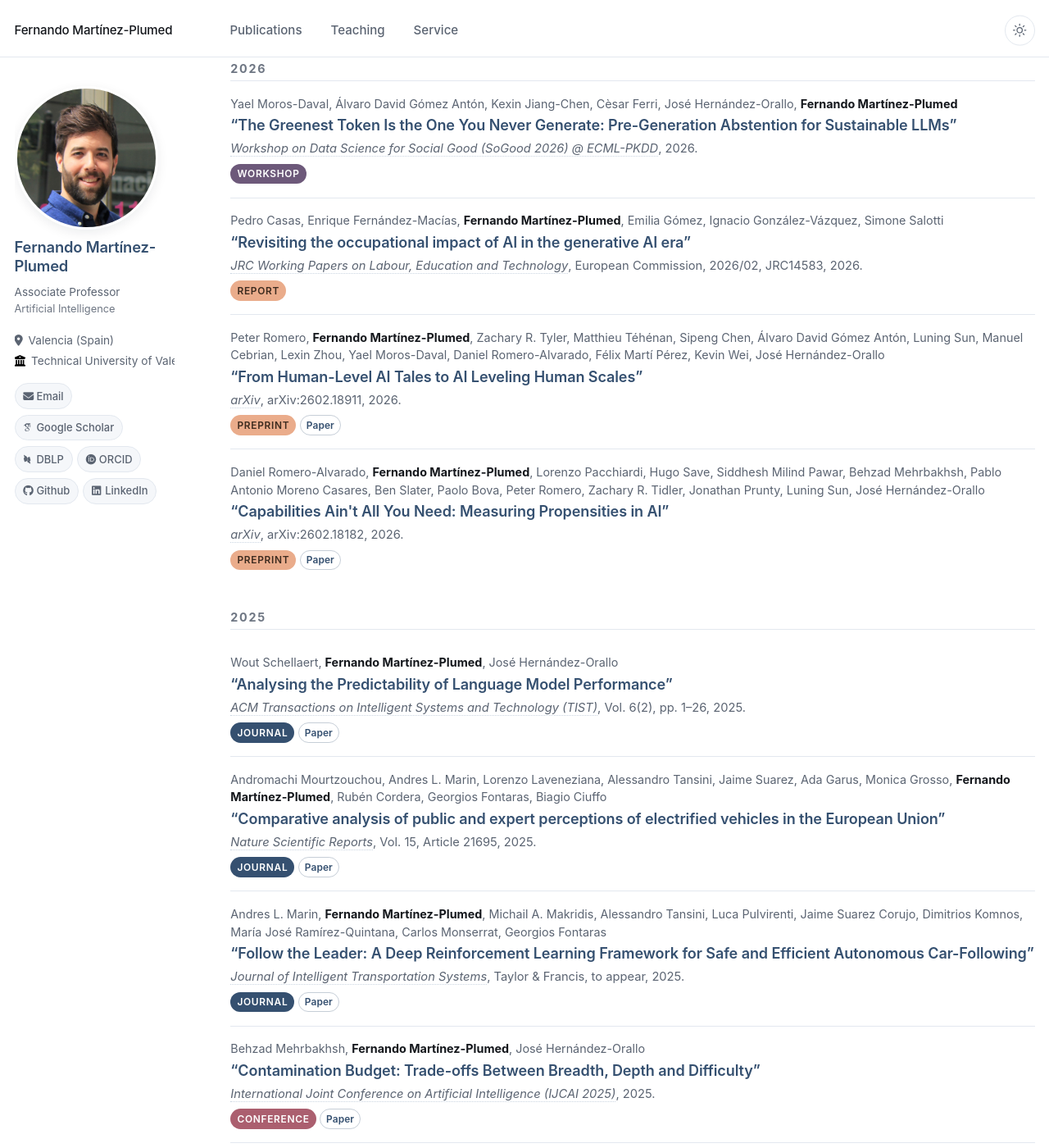
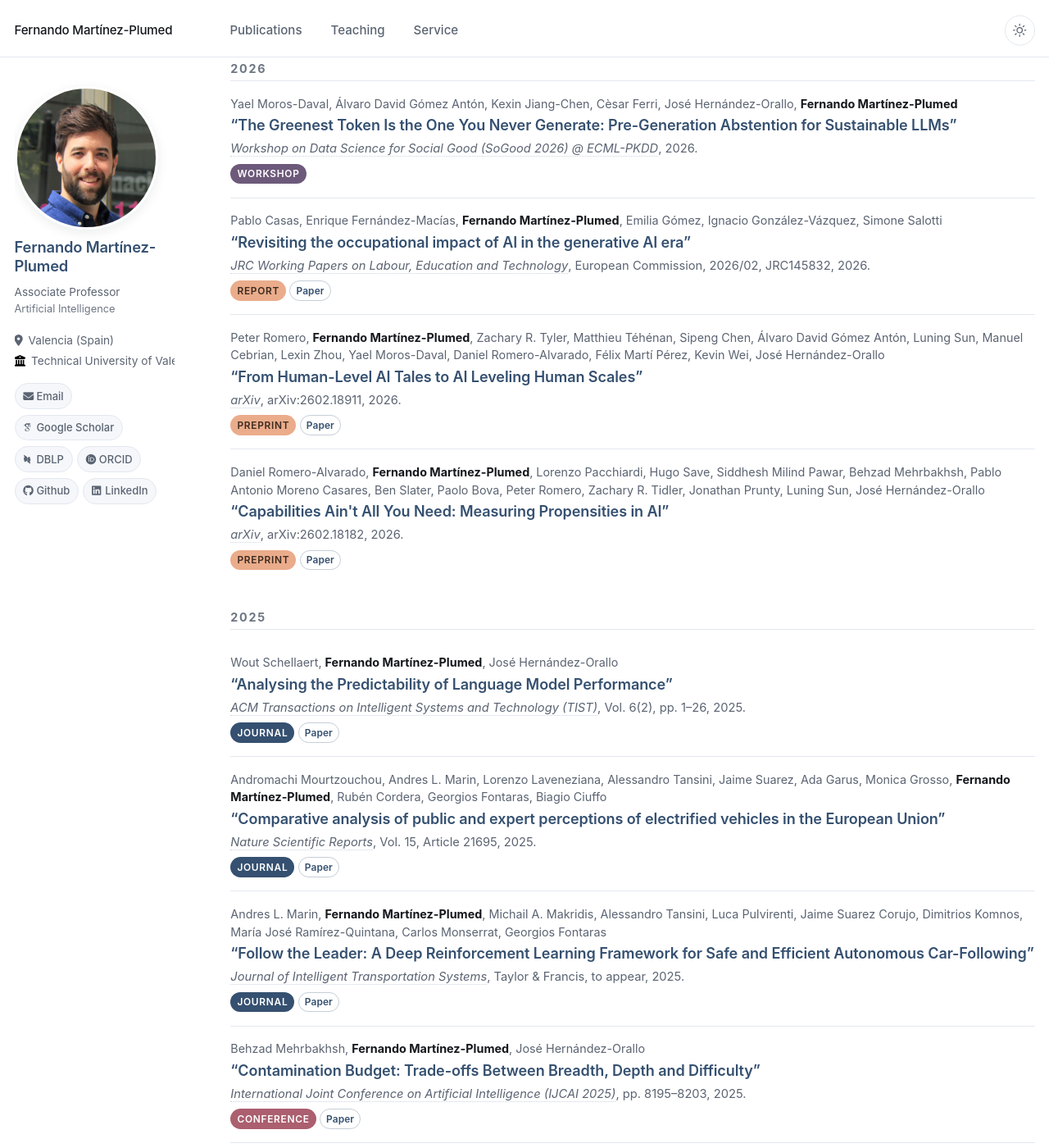
Before and after one commit to nandomp/nandomp.github.io, a Jekyll site: the page built from _pages/publications.md, in a window 1280 px wide and 1400 px high, scrolled down 2324 px. Shown: the whole window at 82% size. Built offline with Jekyll 4.4.1, drawn with Linux system fonts in a browser that asks for light colours; some web fonts are replaced; some of the changed text lies outside the part shown.

Commit message:
Update publications.yml

```diff
--- a/_data/publications.yml
+++ b/_data/publications.yml
@@ -83,7 +83,7 @@
       type: journal
 
     - title: "A Rising Tide: Revisiting the Occupational Impact of AI in the Generative Era"
-      authors: Enrique Fernández Macias, Enrique Pablo Casas, Fernando Martínez-Plumed, Ignacio González-Vázquez, Emilia Gómez, Simone Salotti
+      authors: Pablo Casas, Enrique Fernández-Macías, Fernando Martínez-Plumed, Ignacio González-Vázquez, Emilia Gómez, Simone Salotti
       url: https://www.sciencedirect.com/science/article/pii/S0954349X26001396
       venue: Structural Change and Economic Dynamics
       venue_url: https://www.sciencedirect.com/journal/structural-change-and-economic-dynamics
@@ -143,10 +143,11 @@
       type: workshop
 
     - title: Revisiting the occupational impact of AI in the generative AI era
-      authors: Pedro Casas, Enrique Fernández-Macías, Fernando Martínez-Plumed, Emilia Gómez, Ignacio González-Vázquez, Simone Salotti
+      url: https://publications.jrc.ec.europa.eu/repository/handle/JRC145832
+      authors: Pablo Casas, Enrique Fernández-Macías, Fernando Martínez-Plumed, Emilia Gómez, Ignacio González-Vázquez, Simone Salotti
       venue: JRC Working Papers on Labour, Education and Technology
       venue_url: https://publications.jrc.ec.europa.eu/
-      details: European Commission, 2026/02, JRC14583
+      details: European Commission, 2026/02, JRC145832
       type: report
 
     - title: From Human-Level AI Tales to AI Leveling Human Scales
@@ -207,6 +208,7 @@
       authors: Behzad Mehrbakhsh, Fernando Martínez-Plumed, José Hernández-Orallo
       venue: International Joint Conference on Artificial Intelligence (IJCAI 2025)
       venue_url: https://www.ijcai.org/
+      details: pp. 8195–8203
       type: conference
       links:
         - {label: DOI, url: "https://doi.org/10.24963/ijcai.2025/911"}
```
